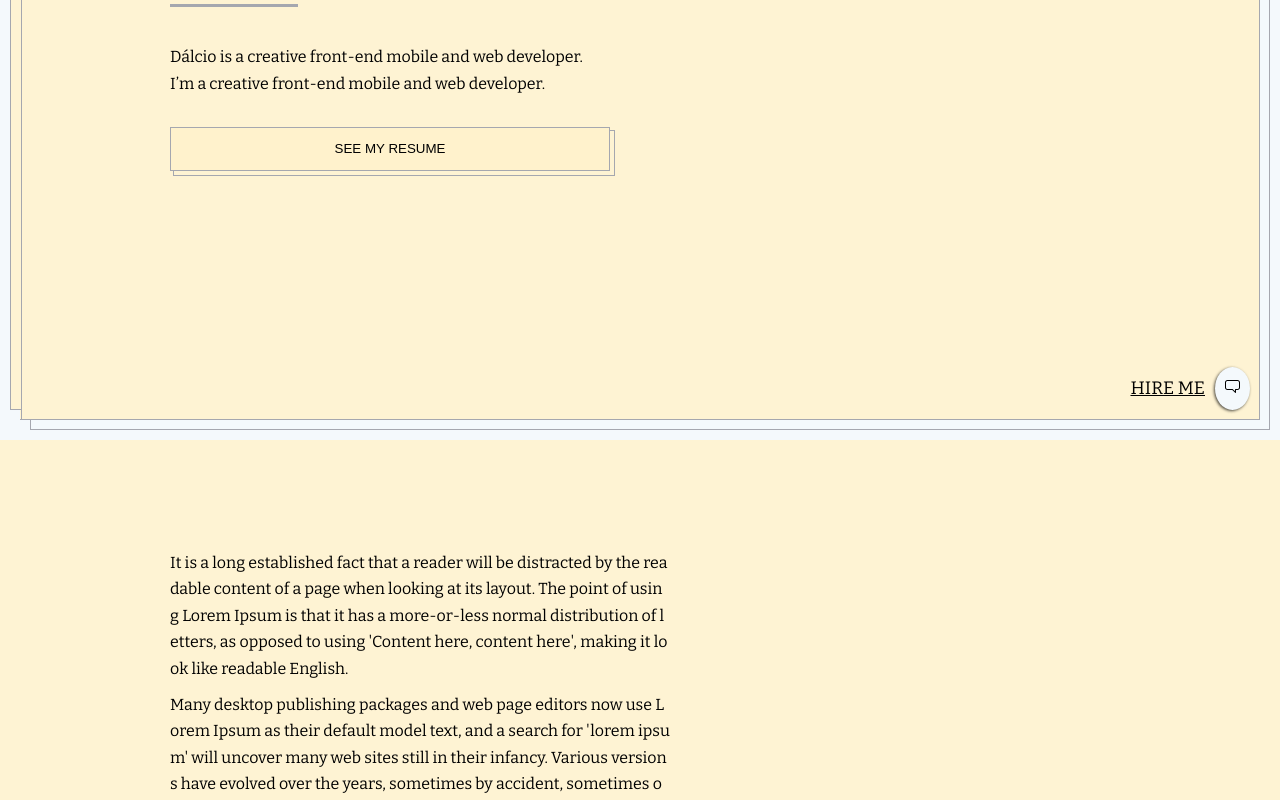
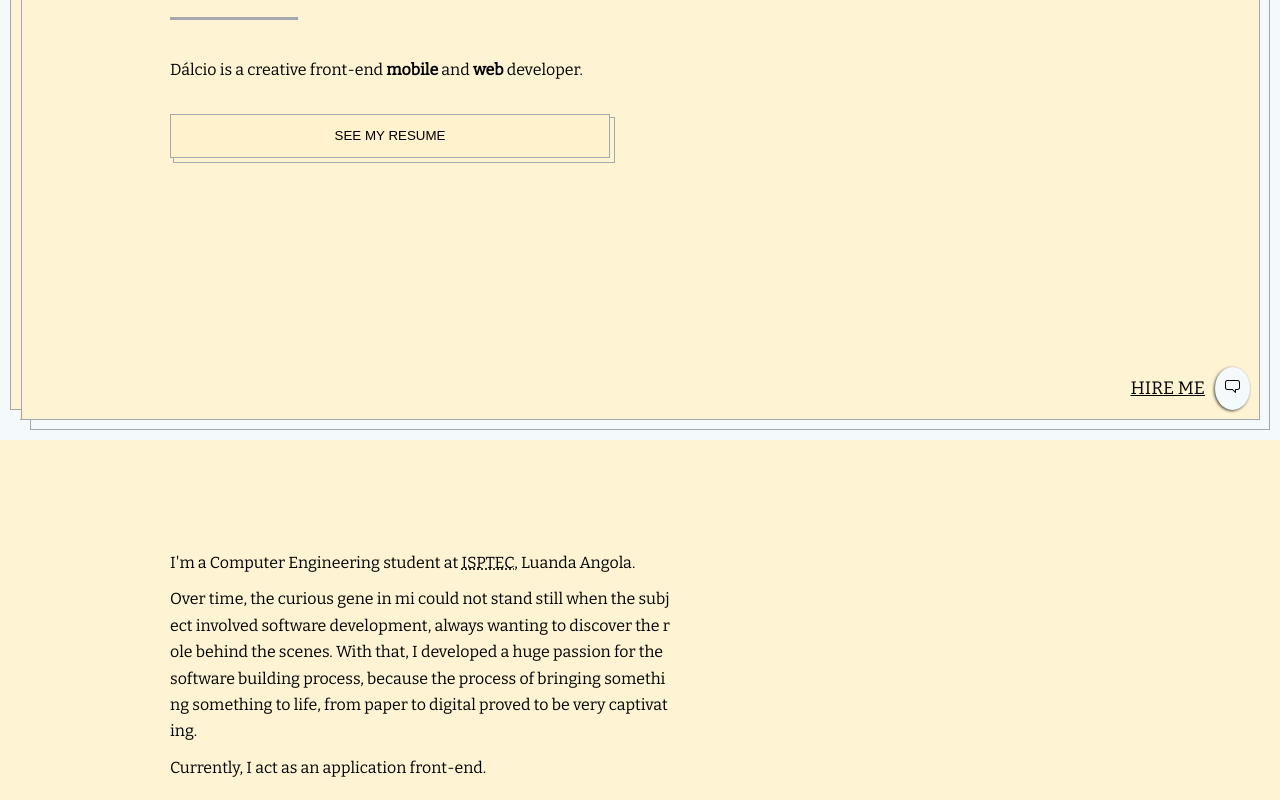
Before and after one commit to Dalcio/dalcio-garcia, a Next.js app: page /about in a window 1280 px wide. Shown: the part 360-1160 px from the top of the page. Built offline with nearby package versions, Linux system fonts and the light colour scheme.

Commit message:
feat: adding all text

```diff
--- a/src/components/about/AboutBody/index.tsx
+++ b/src/components/about/AboutBody/index.tsx
@@ -15,29 +15,31 @@ export default function AboutBody() {
 		<AboutBodyContainer>
 			<div className="my-jouney">
 				<Text>
-					It is a long established fact that a reader will be distracted by the
-					readable content of a page when looking at its layout. The point of
-					using Lorem Ipsum is that it has a more-or-less normal distribution of
-					letters, as opposed to using 'Content here, content here', making it
-					look like readable English.
+					I'm a Computer Engineering student at{' '}
+					<abbr title="Instituto Superior Politécnico de Tecnologias e Ciências">
+						ISPTEC
+					</abbr>
+					, Luanda Angola.
 				</Text>
 				<Text>
-					Many desktop publishing packages and web page editors now use Lorem
-					Ipsum as their default model text, and a search for 'lorem ipsum' will
-					uncover many web sites still in their infancy. Various versions have
-					evolved over the years, sometimes by accident, sometimes on purpose
-					(injected humour and the like).
+					Over time, the curious gene in mi could not stand still when the
+					subject involved software development, always wanting to discover the
+					role behind the scenes. With that, I developed a huge passion for the
+					software building process, because the process of bringing something
+					something to life, from paper to digital proved to be very
+					captivating.
 				</Text>
+				<Text>Currently, I act as an application front-end.</Text>
 			</div>
 			<Title type="small" className="section-head">
 				Skills and Experiences
 			</Title>
-			<SectionBody content="Lorem Ipsum is simply dummy text of the printing and typesetting industry. Lorem Ipsum has been the industry's standard dummy text ever since the 1500s, when an unknown printer took a galley of type and scrambled it to make a type specimen book." />
+			<SectionBody content="Currently, for construction of my projects I have my knowledge stack based on javascript frameworks, leaving open the engagement of others for when necessary." />
 			<Skills />
 			<Title type="small" className="section-head">
 				Hobbies
 			</Title>
-			<SectionBody content="Lorem Ipsum is simply dummy text of the printing and typesetting industry." />
+			<SectionBody content="Trying to smile everyday. I like to do some exercise most days, for health especially to free my mind and improve my creativity, I also love to eat and cook and I like to meditate to improve my self-control. And best of all, watch (films, series, documentaries, anime and so on)" />
 		</AboutBodyContainer>
 	);
 }
--- a/src/components/about/AboutHeader.tsx
+++ b/src/components/about/AboutHeader.tsx
@@ -17,10 +17,14 @@ export default function AboutHeader() {
 				Who's Dálcio Garcia?
 			</Title>
 			<Text>
-				Dálcio is a creative front-end mobile and web developer. I’m a creative
-				front-end mobile and web developer.
+				Dálcio is a creative front-end <strong>mobile</strong> and{' '}
+				<strong>web</strong> developer.
 			</Text>
-			<Button bg="about">See My Resume</Button>
+			<Button bg="about">
+				<a href="/dalcio.pdf" download="dalcio">
+					See My Resume
+				</a>
+			</Button>
 		</AboutHeaderContainer>
 	);
 }
--- a/src/components/articles/ArticlesHeader.tsx
+++ b/src/components/articles/ArticlesHeader.tsx
@@ -17,8 +17,9 @@ export default function ArticlesHeader() {
 				My articles
 			</Title>
 			<Text>
-				I Start writing some articles because, If you want learm better teach to
-				someone the subject that your studying.
+				The best way to learn something is to try to teach something, no matter
+				how small or big it may seem. That's why I decided to start writing and
+				sharing some content that I find interesting with the community.
 			</Text>
 		</ArticlesHeaderContainer>
 	);
```
Also changed, not shown: src/components/home/HomeBody/index.tsx (+8 -8 lines), src/components/works/WorksBody/index.tsx (+8 -4 lines), src/components/works/WorksHeader.tsx (+8 -1 lines), 1 other file (tests, documents, lock files or other folders).
